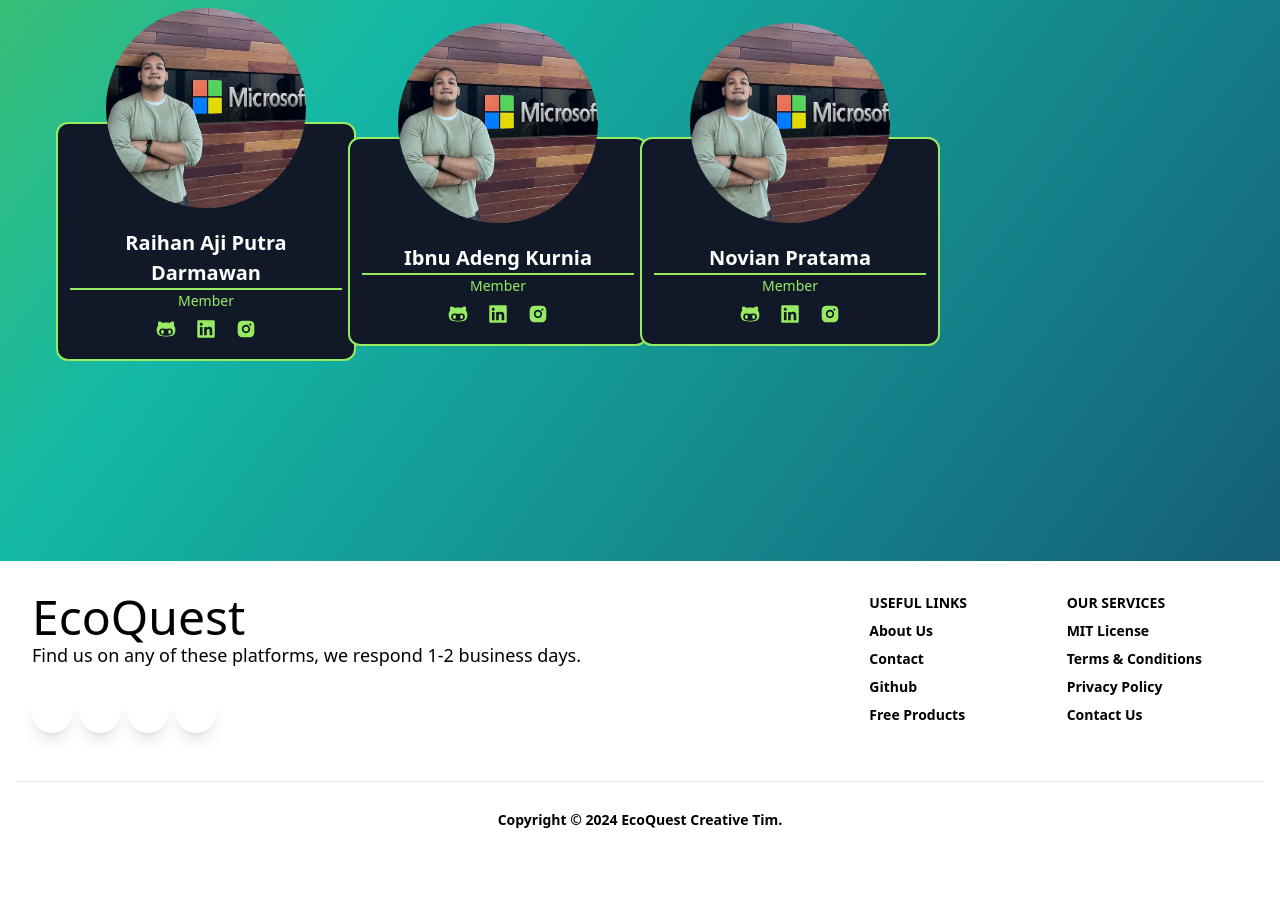
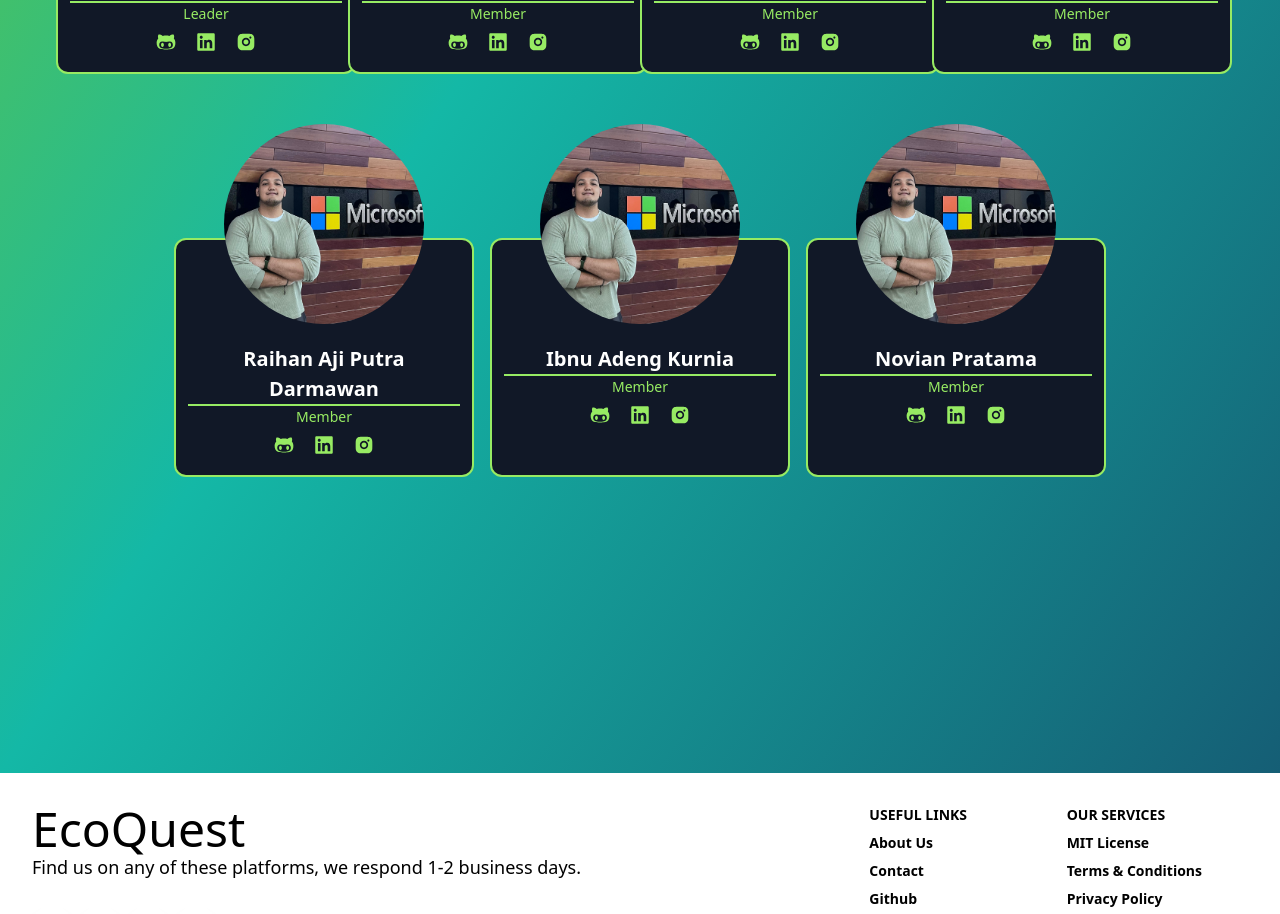
Before and after one commit to HadziqAlaydrus/Kelompok3-Ecoquest, a React (Vite) app: page /about in a window 1280 px wide. Shown: the part 1154-2068 px from the top of the page. Before the commit the page ends 2000 px from the top, so only its background shows below. Built offline with nearby package versions, Linux system fonts and the light colour scheme.

Commit message:
new update

```diff
--- a/src/components/OurTeamCard.jsx
+++ b/src/components/OurTeamCard.jsx
@@ -14,9 +14,9 @@ const team = [
     img: hadziq,
     name: "Suci Fitrianti",
     role: "Leader",
-    github: "",
-    linkedin: "",
-    instagram:"",
+    github: "https://github.com/Sucifitrianti",
+    linkedin: "https://www.linkedin.com/in/suci-fitrianti-66b6272bb",
+    instagram:"https://www.instagram.com/sciftrianti02?igsh=aWU4M3N6OXg3Nnh6",
 
   },
   {
@@ -32,9 +32,9 @@ const team = [
     img: hadziq,
     name: "Anang Arif Hibaturrahman",
     role: "Member",
-    github: "",
-    linkedin: "",
-    instagram:"",
+    github: "https://github.com/anangarif09",
+    linkedin: "http://www.linkedin.com/in/anang-arif-hibaturrahman-b468931a6",
+    instagram:"https://www.instagram.com/anangarif_h?igsh=MXBrN3hwY2F4OGgzcw==",
 
   },
   {
@@ -51,8 +51,8 @@ const team = [
     name:"Raihan Aji Putra Darmawan",
     role:"Member",
     github: "",
-    linkedin: "",
-    instagram:"",
+    linkedin: "http://linkedin.com/in/raihanajip-darmawan/",
+    instagram:"https://www.instagram.com/hi_banghan/",
 
   },
   {
@@ -69,8 +69,8 @@ const team = [
     name:"Novian Pratama",
     role: "Member",
     github: "",
-    linkedin: "",
-    instagram:"",
+    linkedin: "https://www.linkedin.com/in/nofian-pratama-33827a2a5?utm_source=share&utm_campaign=share_via&utm_content=profile&utm_medium=android_app",
+    instagram:"https://www.instagram.com/nofian.prtm",
 
   }
 ];
@@ -84,15 +84,15 @@ const OurTeamCard = () => {
   }, []);
 
   return (
-    <section className=' bg-transparant h-full'>
+    <section className='bg-transparent h-full'>
       <h1 className='text-white font-bold text-[30px] text-center py-36'>
         Our Team
       </h1>
-      <div className='grid md:grid-cols-2 xl:grid-cols-4  justify-center items-center  py-24='>
-        {team.map((profile, index) => (
+      <div className='grid md:grid-cols-2 xl:grid-cols-4 justify-center items-center py-24'>
+        {team.slice(0, 4).map((profile, index) => (
           <div
             key={index}
-            className='bg-gray-900 w-[300px] mb-36 mx-auto  p-3 rounded-xl border-2 border-[#97EB63] '
+            className='bg-gray-900 w-[300px] mb-36 mx-auto p-3 rounded-xl border-2 border-[#97EB63]'
             data-aos='fade-up'
           >
             <img
@@ -108,31 +108,71 @@ const OurTeamCard = () => {
               {profile.role}
             </p>
             <div className='flex justify-center items-center gap-5 py-2'>
-              <a href={profile.github} target="_blank" rel="noopener noreferrer">
+              <a href={profile.github} target='_blank' rel='noopener noreferrer'>
                 <FaGithubAlt
-                href='/'
                   fill='#97EB63'
                   className='w-5 h-5 hover:scale-110 transition-all cursor-pointer'
                 />
               </a>
-              <a href={profile.linkedin}target="_blank" rel="noopener noreferrer">
+              <a href={profile.linkedin} target='_blank' rel='noopener noreferrer'>
                 <FaLinkedin
-                href='/'
                   fill='#97EB63'
                   className='w-5 h-5 hover:scale-110 transition-all cursor-pointer'
                 />
               </a>
-              <a href={profile.instagram} target="_blank" rel="noopener noreferrer">
+              <a href={profile.instagram} target='_blank' rel='noopener noreferrer'>
                 <RiInstagramFill
-                href='/'
                   fill='#97EB63'
                   className='w-5 h-5 hover:scale-110 transition-all cursor-pointer'
                 />
               </a>
             </div>
           </div>
-
         ))}
+        <div className='col-span-4 flex justify-center'>
+          <div className='flex justify-center gap-4 mt-5'>
+            {team.slice(4).map((profile, index) => (
+              <div
+                key={index + 4}
+                className='bg-gray-900 w-[300px] mb-36 p-3 rounded-xl border-2 border-[#97EB63]'
+                data-aos='fade-up'
+              >
+                <img
+                  className='mx-auto -mt-32 rounded-full w-[150px] h-[150px] md:w-[200px] md:h-[200px] object-cover'
+                  src={profile.img}
+                  alt=''
+                />
+                <h3 className='text-center text-white font-bold text-[20px] md:mt-5'>
+                  {profile.name}
+                </h3>
+                <div className='w-full bg-[#97EB63] h-0.5'></div>
+                <p className='text-center text-[#97EB63] font-light text-[14px]'>
+                  {profile.role}
+                </p>
+                <div className='flex justify-center items-center gap-5 py-2'>
+                  <a href={profile.github} target='_blank' rel='noopener noreferrer'>
+                    <FaGithubAlt
+                      fill='#97EB63'
+                      className='w-5 h-5 hover:scale-110 transition-all cursor-pointer'
+                    />
+                  </a>
+                  <a href={profile.linkedin} target='_blank' rel='noopener noreferrer'>
+                    <FaLinkedin
+                      fill='#97EB63'
+                      className='w-5 h-5 hover:scale-110 transition-all cursor-pointer'
+                    />
+                  </a>
+                  <a href={profile.instagram} target='_blank' rel='noopener noreferrer'>
+                    <RiInstagramFill
+                      fill='#97EB63'
+                      className='w-5 h-5 hover:scale-110 transition-all cursor-pointer'
+                    />
+                  </a>
+                </div>
+              </div>
+            ))}
+          </div>
+        </div>
       </div>
     </section>
   );
--- a/src/pages/Contact.jsx
+++ b/src/pages/Contact.jsx
@@ -3,6 +3,14 @@ import React from 'react'
 function Contact() {
   return (
     <div className='max-w-screen p-14 bg-gradient-to-tl from-cyan-800 via-teal-500 to-lime-500 pt-36'>
+      <div className='bg-white p-14'>
+        <h1>Contact</h1>
+        <ul>
+          <li>Jl. rumah jikku </li>
+          <li>Telp 0894859 </li>
+          <li>ecoquest@gmail.com </li>
+        </ul>
+      </div>
 
     </div>
   )
```
Lines whose indentation alone changed are shown as unchanged.
